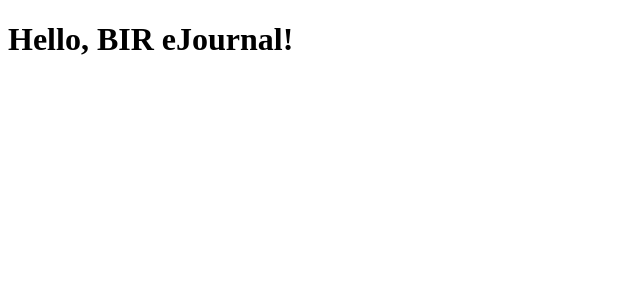
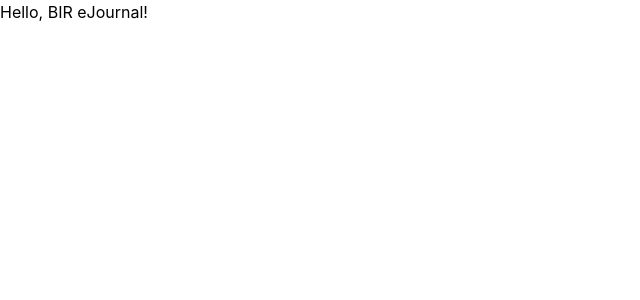
Before and after one commit to gemrey13/bir-ejournal, a React (Vite) app: page / in a window 1280 px wide. Shown: the top 300 px of the page, without its empty margins (0-640 px from the left). Built offline with nearby package versions, Linux system fonts and the light colour scheme.

Commit message:
chore: add Tailwind CSS dependencies and integrate into renderer

```diff
--- a/electron.vite.config.ts
+++ b/electron.vite.config.ts
@@ -1,6 +1,7 @@
 import { resolve } from 'path'
 import { defineConfig } from 'electron-vite'
 import react from '@vitejs/plugin-react'
+import tailwindcss from '@tailwindcss/vite'
 
 export default defineConfig({
   main: {},
@@ -11,6 +12,6 @@ export default defineConfig({
         '@renderer': resolve('src/renderer/src')
       }
     },
-    plugins: [react()]
+    plugins: [react(), tailwindcss()]
   }
 })
--- a/package.json
+++ b/package.json
@@ -19,7 +19,9 @@
   },
   "dependencies": {
     "@electron-toolkit/preload": "^3.0.2",
-    "@electron-toolkit/utils": "^4.0.0"
+    "@electron-toolkit/utils": "^4.0.0",
+    "@tailwindcss/vite": "^4.3.0",
+    "tailwindcss": "^4.3.0"
   },
   "devDependencies": {
     "@electron-toolkit/eslint-config-prettier": "^3.0.0",
--- a/src/renderer/src/main.tsx
+++ b/src/renderer/src/main.tsx
@@ -1,3 +1,5 @@
+import './style.css'
+
 import { StrictMode } from 'react'
 import { createRoot } from 'react-dom/client'
 import App from './App'
--- /dev/null
+++ b/src/renderer/src/style.css
@@ -0,0 +1 @@
+@import "tailwindcss";
```
Also changed, not shown: 1 other file (tests, documents, lock files or other folders).
